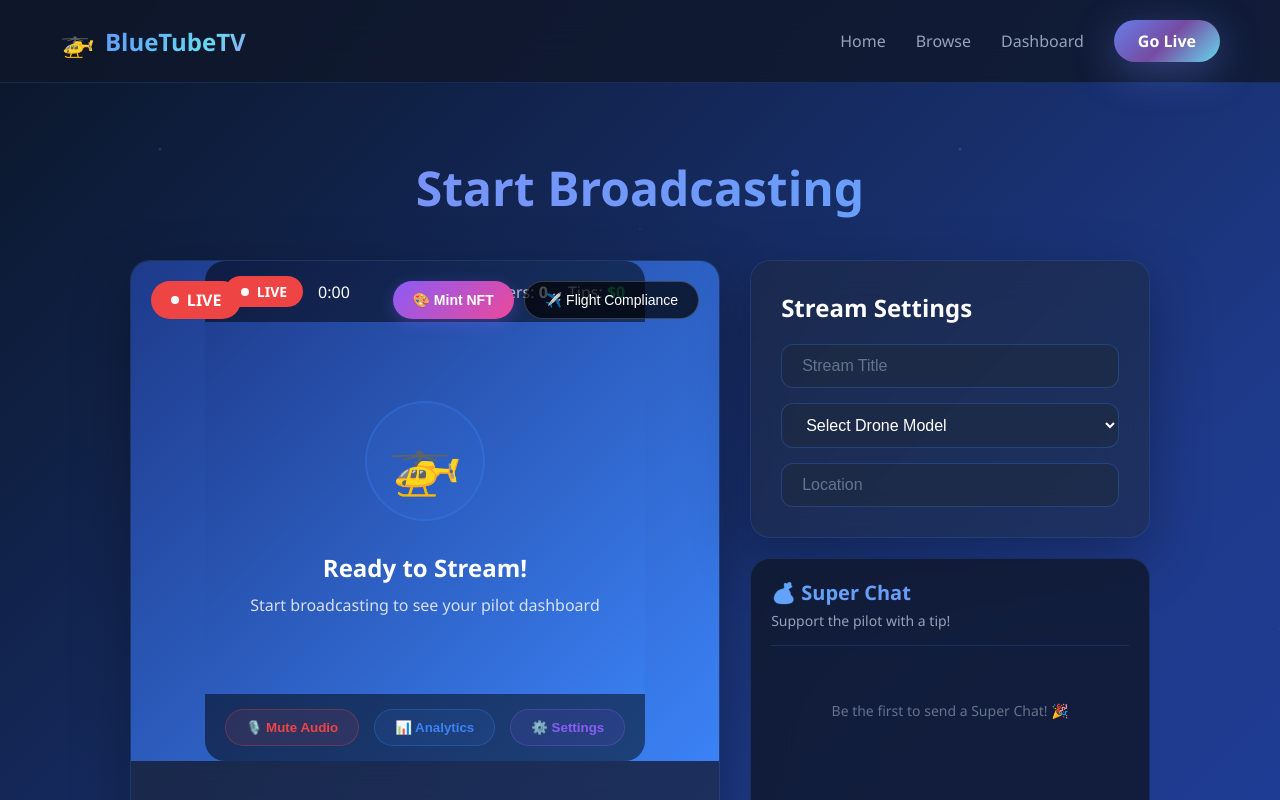
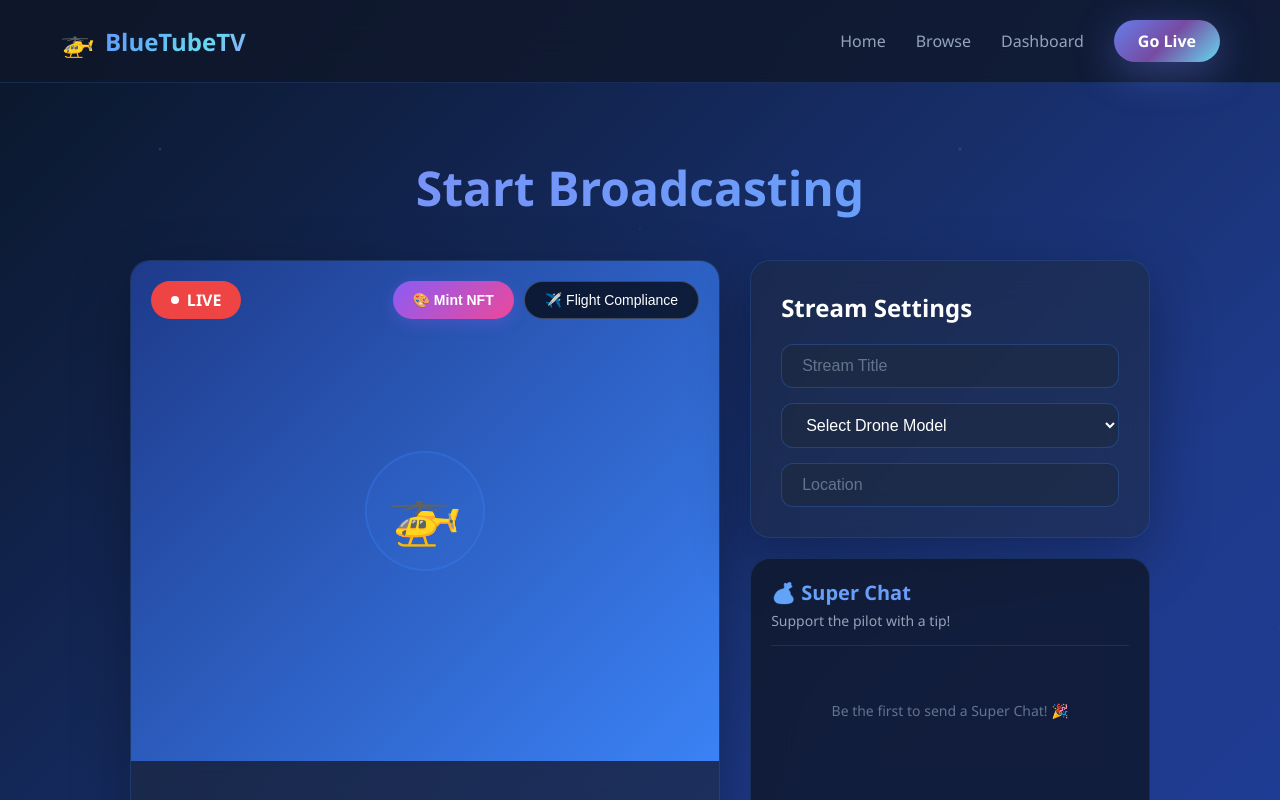
Before and after one commit to gjrob/bluetube-mvp, a Next.js app: page /live in a window 1280 px wide. Built offline with nearby package versions, Linux system fonts and the light colour scheme.

Commit message:
Fixed Added Marging Fix

```diff
--- a/pages/live.js
+++ b/pages/live.js
@@ -1,5 +1,4 @@
 // pages/live.js - COMPLETE VERSION WITH ALL MONETIZATION
- import PilotStreamInterface from '../components/PilotStreamInterface';
 import Layout from '../components/Layout';
 import BrowserStream from '../components/BrowserStream';
 import SuperChat from '../components/SuperChat';
@@ -82,10 +81,19 @@ export default function Live() {
                   justifyContent: 'center',
                   position: 'relative'
                 }}>
-              <PilotStreamInterface
-  streamKey={streamKey}
-  isLive={!!streamKey}
-/>
+                  <div style={{
+                    width: '120px',
+                    height: '120px',
+                    borderRadius: '50%',
+                    background: 'rgba(59, 130, 246, 0.1)',
+                    border: '2px solid rgba(59, 130, 246, 0.3)',
+                    display: 'flex',
+                    alignItems: 'center',
+                    justifyContent: 'center'
+                  }}>
+                    <span style={{ fontSize: '60px' }}>🚁</span>
+                  </div>
+
                   {/* Top Controls */}
                   <div style={{
                     position: 'absolute',
@@ -299,12 +307,14 @@ export default function Live() {
                         cursor: 'pointer',
                         width: '100%',
                         boxShadow: '0 4px 15px rgba(59, 130, 246, 0.3)'
-  }}>
+                      }}
+                    >
                       👁️ View Stream Page →
                     </button>
                   </div>
                 )}
 
+                {/* Browser Stream Component */}
                 <div style={{ marginTop: '40px' }}>
                   <BrowserStream />
                 </div>
```
Lines whose indentation alone changed are shown as unchanged.
